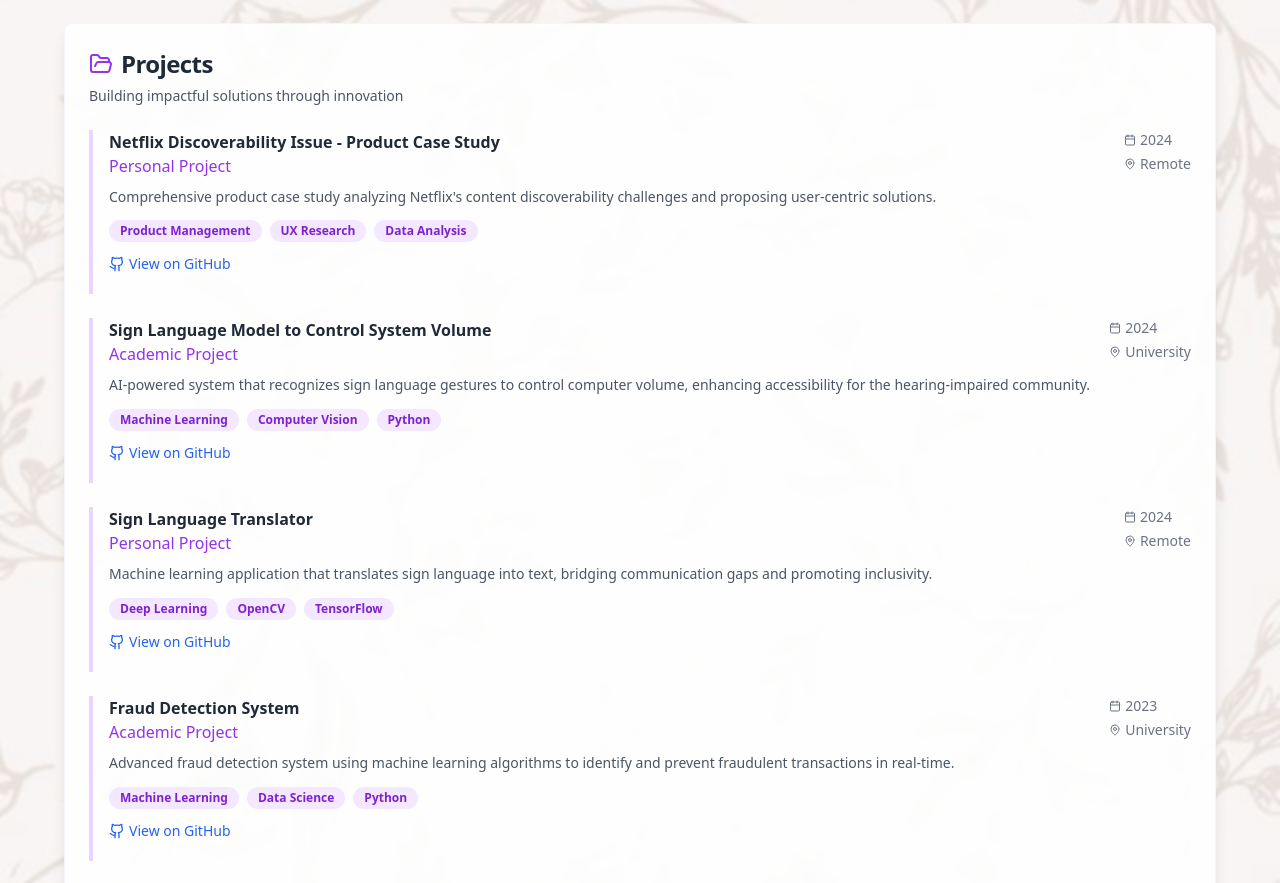
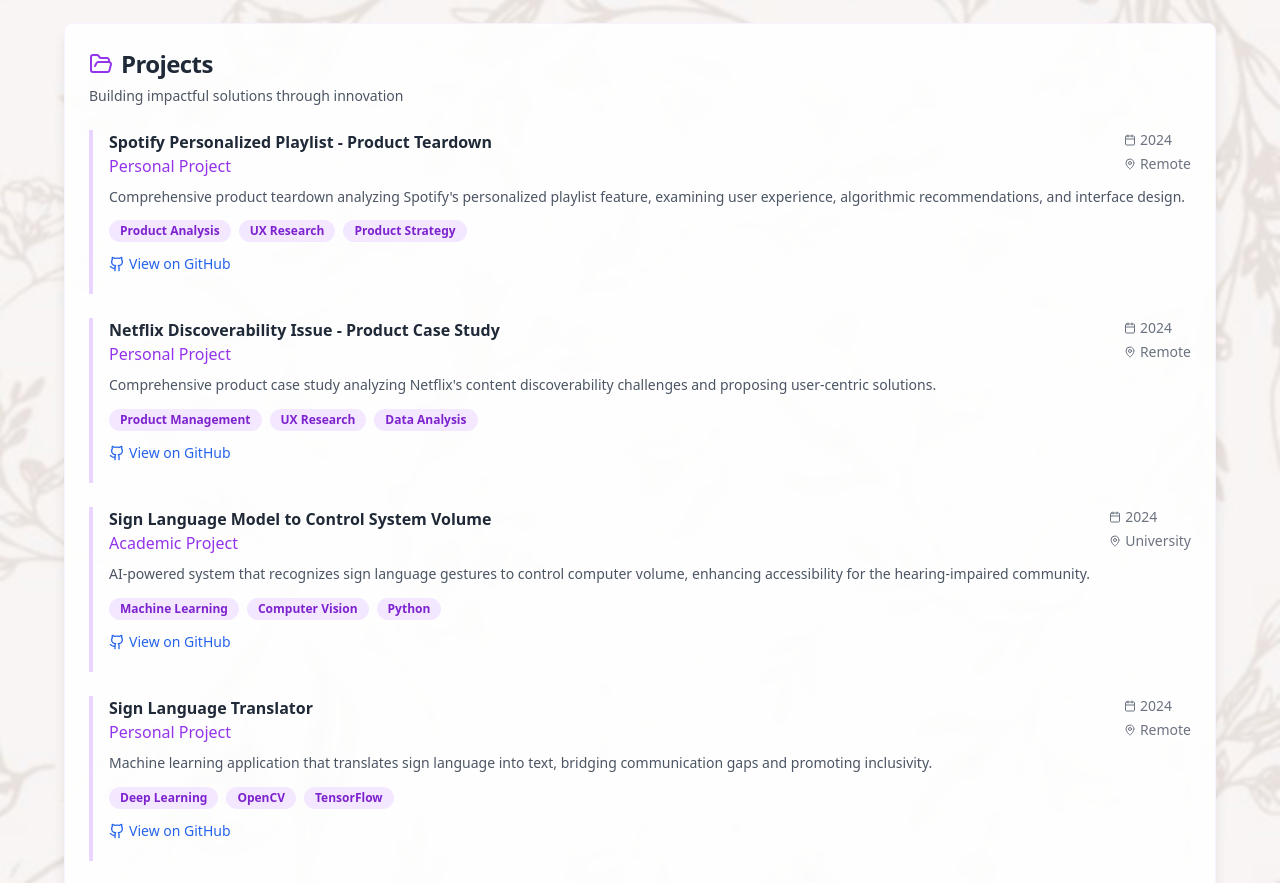
Before and after one commit to Tanvi42069/my-web-wonderland-craft, a React (Vite) app: page / in a window 1280 px wide. Shown: the part 3220-4103 px from the top of the page. Built offline with nearby package versions, Linux system fonts and the light colour scheme.

Commit message:
Add Spotify Personalized Playlist project
Added the "Product Teardown - Spotify Personalized Playlist" project to the portfolio section.

```diff
--- a/src/components/PortfolioSection.tsx
+++ b/src/components/PortfolioSection.tsx
@@ -1,4 +1,3 @@
-
 import { Card, CardContent, CardDescription, CardHeader, CardTitle } from "@/components/ui/card";
 import { Badge } from "@/components/ui/badge";
 import { Button } from "@/components/ui/button";
@@ -18,6 +17,15 @@ import {
 
 const PortfolioSection = () => {
   const projects = [
+    {
+      title: "Spotify Personalized Playlist - Product Teardown",
+      company: "Personal Project",
+      period: "2024",
+      location: "Remote",
+      description: "Comprehensive product teardown analyzing Spotify's personalized playlist feature, examining user experience, algorithmic recommendations, and interface design.",
+      skills: ["Product Analysis", "UX Research", "Product Strategy"],
+      link: "https://github.com/Tanvi42069/Product-Teardown-Spotify-Personalized-Playlist"
+    },
     {
       title: "Netflix Discoverability Issue - Product Case Study",
       company: "Personal Project",
```
